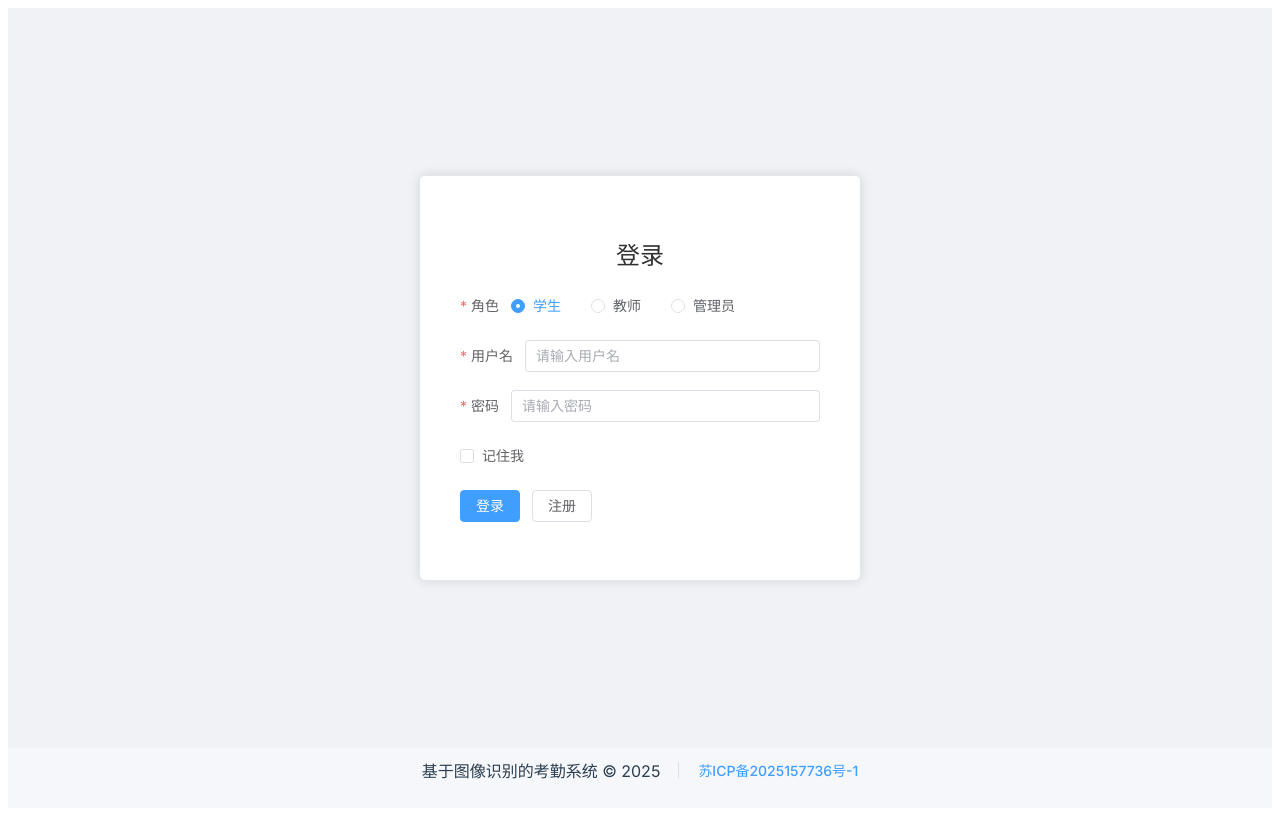
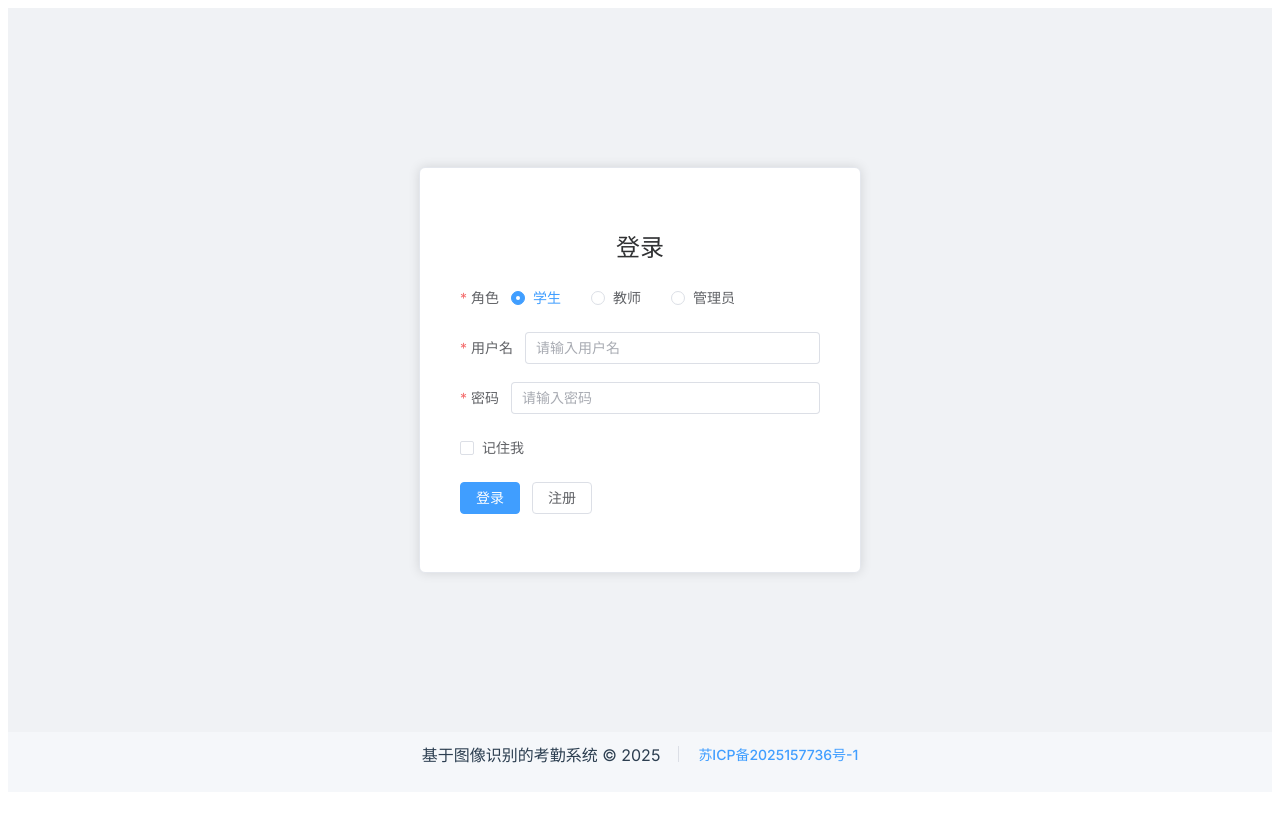
Before and after one commit to Huanswurst/Playground, a Vue app: page /login in a window 1280 px wide. Built offline with nearby package versions, Linux system fonts and the light colour scheme.

Commit message:
调整登录页面最小高度为98vh，以优化布局效果

```diff
--- a/src/views/login.vue
+++ b/src/views/login.vue
@@ -189,7 +189,7 @@ export default {
   display: flex;
   justify-content: center;
   align-items: center;
-  min-height: 100vh;
+  min-height: 98vh;
   position: relative;
   padding-bottom: 60px;
   background: #f0f2f5; /* 增加微背景色 */
```
